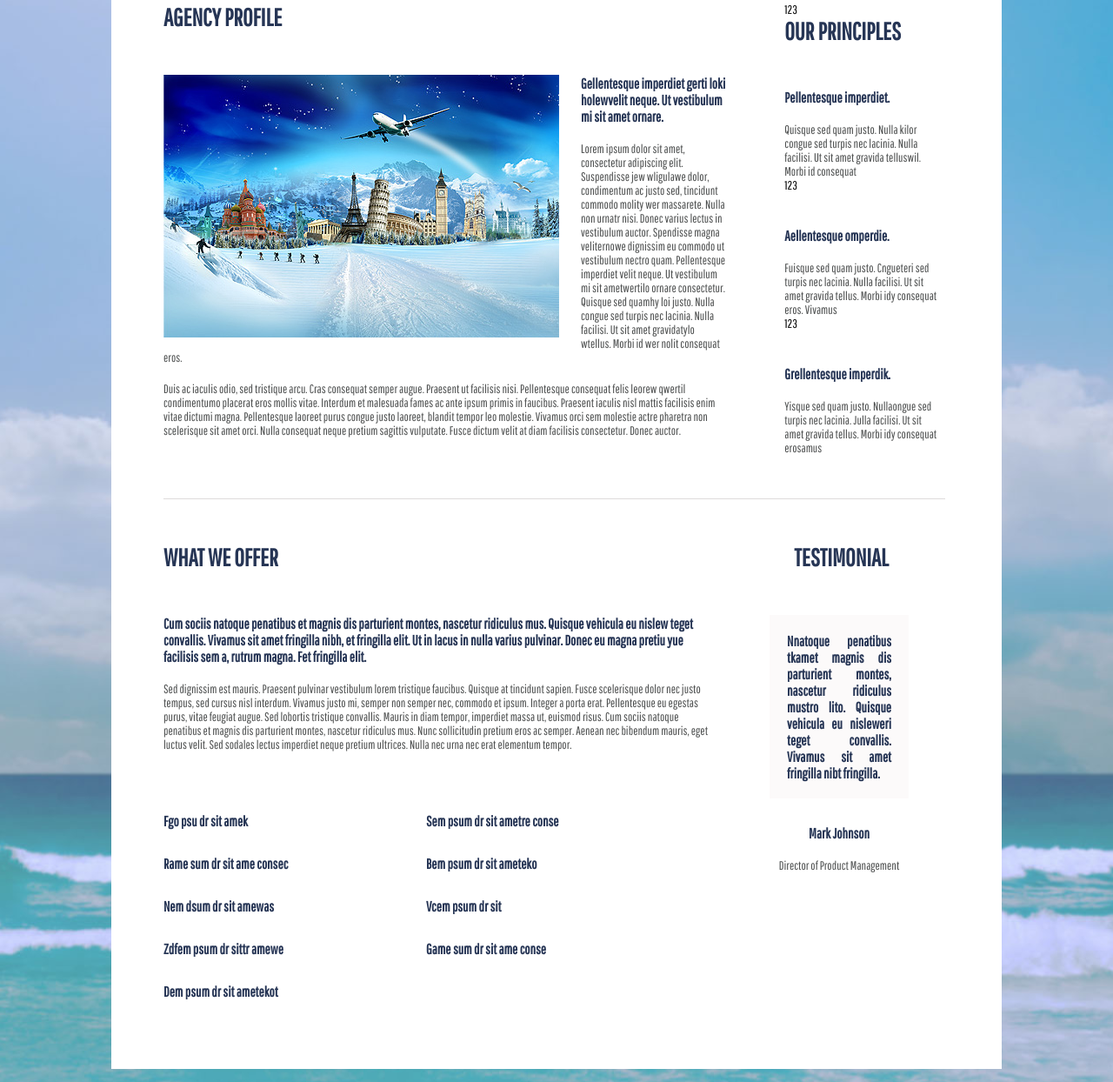
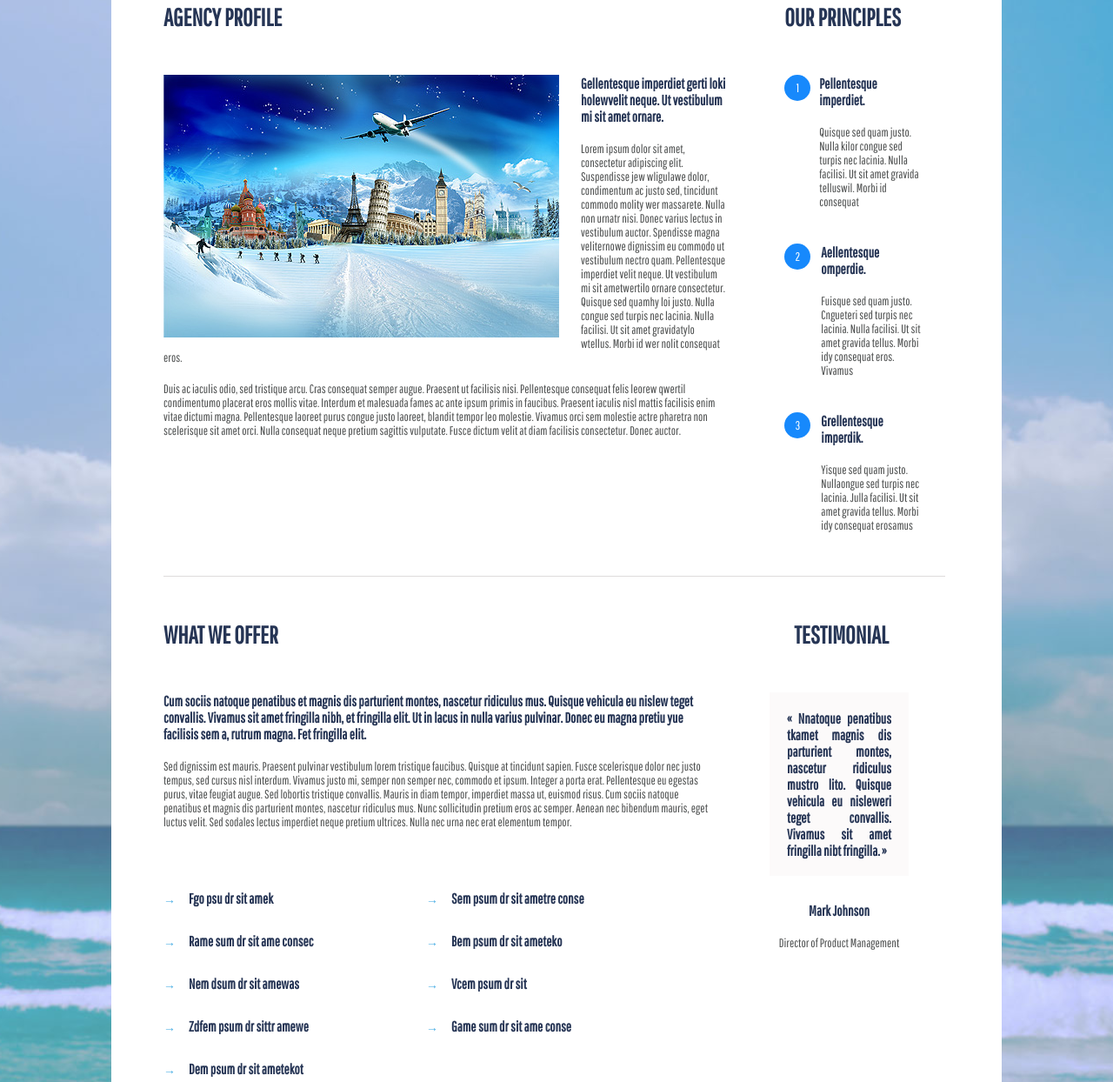
Before and after one commit to Quintis1212/goit-fe-course, a plain HTML site: page html-css/module4/index.html in a window 1280 px wide. Shown: the part 347-1591 px from the top of the page at 87% size. Drawn offline with Linux system fonts and the light colour scheme.

Commit message:
itisdone

```diff
--- a/html-css/module4/css/styles.css
+++ b/html-css/module4/css/styles.css
@@ -15,18 +15,20 @@ body {
   background-blend-mode: overlay;
   padding-top: 230px;
   padding-bottom: 270px;
+
 }
 
 .wrapper {
   width: 1024px;
   background-color: rgb(255, 255, 255);
-  margin: auto;
+ margin: auto;
   padding-left: 60px;
   padding-right: 65px;
+  padding-top: 120px;
+  padding-bottom: 80px;
 }
 
 .firsthalf {
-  padding-top: 120px;
   padding-bottom: 50px;
   margin-bottom: 50px;
   border-bottom: 1px solid rgb(222, 219, 219);
@@ -42,7 +44,11 @@ body {
 }
 
 .undertitle {
-  padding-bottom: 20px;
+  margin-bottom: 20px;
+}
+.fin {
+  display: inline-block;
+  width: 120px;
 }
 
 .flows {
@@ -73,8 +79,16 @@ body {
   vertical-align: top;
   margin-left: 65px;
 }
+.list li {
+  vertical-align: top;
+}
 
-.special {
+.right1 h3 {
+  display: inline-block;
+}
+
+
+.list li {
   margin-top: 40px;
 }
 
@@ -83,27 +97,48 @@ body {
 .leftside {
   width: 630px;
   display: inline-block;
+
 }
 .secondhalf ul {
   margin-top: 40px;
-  padding-bottom: 80px;
+
 }
+
 
 .list,
 .bell {
   list-style: none;
 }
+.list {
+  counter-reset: calc;
+}
+
+.right1 li::before {
+	counter-increment: calc;
+	content: counter(calc);
+	display: inline-block;
+	width: 30px;
+	height: 30px;
+	margin-right: 10px;
+	border-radius: 50%;
+	background-color: #1789fc;
+	color: #fefefe;
+	text-align: center;
+  line-height: 30px;
+  vertical-align: top;
+
+}
 
 
-.list li::before {
-  display: inline-block;
-  content: "123 ";
-}
-
-.bell li::before {
+.leftside li::before {
   display: inline-block;
   content: '\2192';
   color: rgb(76, 175, 229);
+  margin-right: 13px;
+}
+
+.bell h3 {
+  display: inline-block;
 }
 
 .bell {
@@ -135,6 +170,15 @@ margin: 0px;
   text-align: justify;
   padding: 20px;
 }
+.profile::before {
+  content: "\00AB";
+
+}
+.profile::after {
+  content: "\00BB";
+
+}
+
 
 .markj {
   margin-top: 30px;
--- a/html-css/module4/index.html
+++ b/html-css/module4/index.html
@@ -36,27 +36,31 @@
             </div>
 
             <div class="right1">
+                    <h1 class="title ">OUR PRINCIPLES</h1>
                 <ul class="list">
-                    <li>
-                        <h1 class="title s">OUR PRINCIPLES</h1>
+                    <li><div class="fin">
+
                         <h3 class="undertitle marks">Pellentesque imperdiet.</h3>
                         <p class="textcontent">Quisque sed quam justo. Nulla kilor congue sed turpis nec lacinia. Nulla facilisi. Ut sit amet gravida
                             telluswil. Morbi id consequat
                         </p>
-
+                    </div>
                     </li>
                     <li>
+                        <div class="fin">
                         <h3 class="undertitle special marks">Aellentesque omperdie.</h3>
                         <p class="textcontent">Fuisque sed quam justo. Cngueteri sed turpis nec lacinia. Nulla facilisi. Ut sit amet gravida tellus.
                             Morbi idy consequat eros. Vivamus </p>
 
-
+                        </div>
 
                     </li>
                     <li>
+                        <div class="fin">
                         <h3 class="undertitle special marks">Grellentesque imperdik.</h3>
                         <p class="textcontent">Yisque sed quam justo. Nullaongue sed turpis nec lacinia. Julla facilisi. Ut sit amet gravida tellus.
                             Morbi idy consequat erosamus </p>
+                        </div>
                     </li>
                 </ul>
 
```
